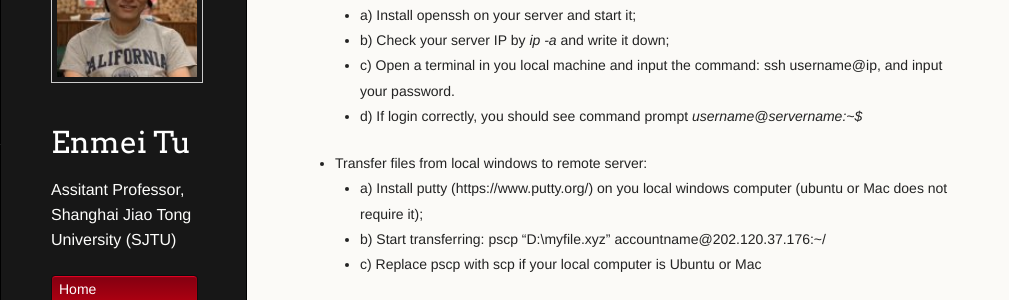
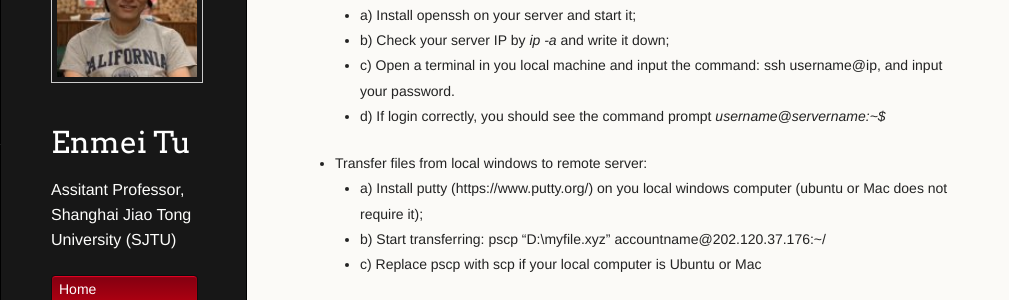
Before and after one commit to hellotem/enmeitu.github.io, a Jekyll site: the page built from resource/linux.md, in a window 1280 px wide and 900 px high, scrolled down 1054 px. Shown: the part 152-452 px from the top of the window, without its empty margins (0-1009 px from the left). Built offline with Jekyll 4.4.1, drawn with Linux system fonts in a browser that asks for light colours; our own code applies the rules of GitHub Pages for plain Markdown files.

Commit message:
Update linux.md

```diff
--- a/resource/linux.md
+++ b/resource/linux.md
@@ -35,7 +35,7 @@ Switching from Windows to Linux, especially to the command terminal in a local o
   - a) Install openssh on your server and start it;
   - b) Check your server IP by *ip -a* and write it down;
   - c) Open a terminal in you local machine and input the command: ssh username@ip, and input your password.
-  - d) If login correctly, you should see command prompt _username@servername:~$_
+  - d) If login correctly, you should see the command prompt _username@servername:~$_
 * Transfer files from local windows to remote server:
   - a) Install putty (https://www.putty.org/) on you local windows computer (ubuntu or Mac does not require it);
   - b) Start transferring: pscp "D:\myfile.xyz" accountname@202.120.37.176:~/
```
